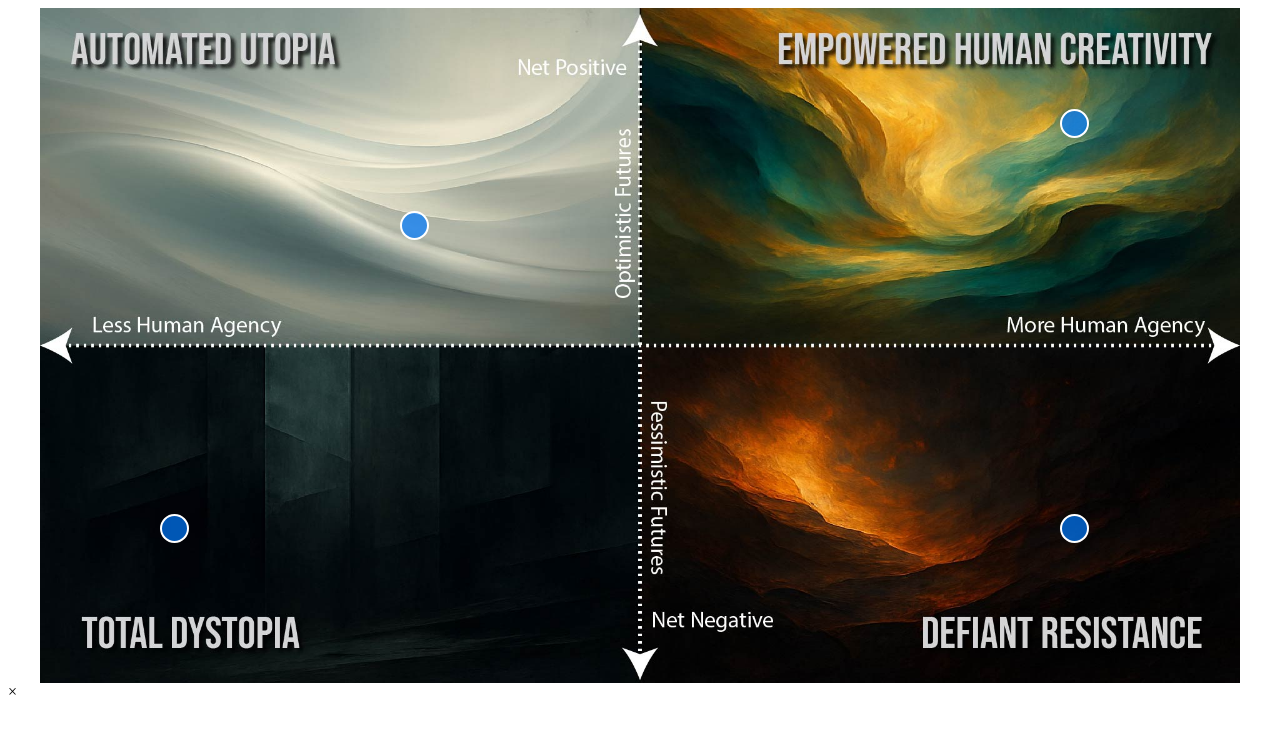
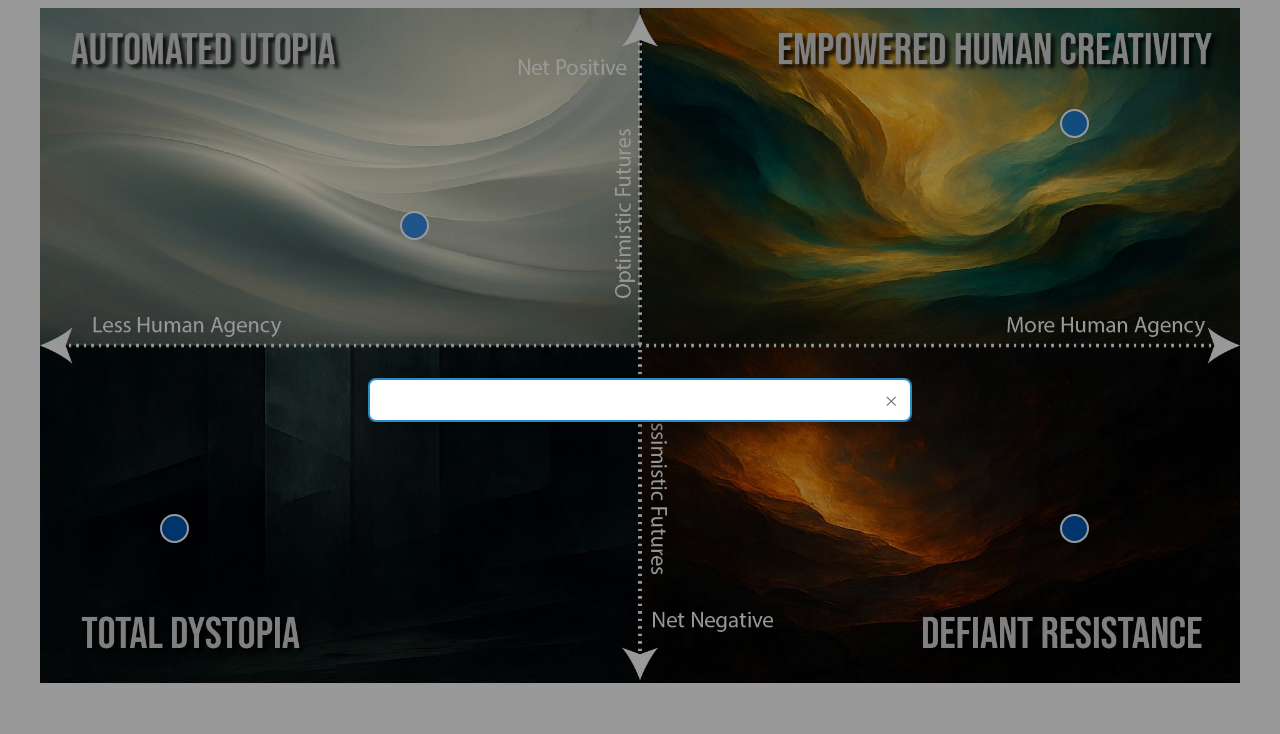
Before and after one commit to rshorst/AI-Futures, a plain HTML site: page index.html in a window 1280 px wide. Drawn offline with Linux system fonts and the light colour scheme.

Commit message:
Update style.css

```diff
--- a/style.css
+++ b/style.css
@@ -15,58 +15,51 @@
   position: absolute;
   width: 25px;
   height: 25px;
-  background-color: rgba(0, 123, 255, 0.7); /* Blue semi-transparent */
+  background-color: rgba(0, 123, 255, 0.7);
   border: 2px solid white;
   border-radius: 50%;
   cursor: pointer;
 }
 
-/* Tooltip */
-.hotspot .tooltip {
-  visibility: hidden;
-  width: 250px;
-  background-color: #333;
-  color: #fff;
-  text-align: center;
-  padding: 10px;
-  border-radius: 6px;
-
-  position: absolute;
-  z-index: 1;
-  bottom: 125%; /* Position above the hotspot */
-  left: 50%;
-  transform: translateX(-50%);
-
-  opacity: 0;
-  transition: opacity 0.3s;
+/* Popup overlay */
+.popup-box {
+  display: none;
+  position: fixed;
+  top: 0;
+  left: 0;
+  width: 100vw;
+  height: 100vh;
+  background: rgba(0, 0, 0, 0.4);
+  z-index: 999;
+  display: flex;
+  align-items: center;
+  justify-content: center;
 }
 
-/* Tooltip arrow */
-.hotspot .tooltip::after {
-  content: "";
-  position: absolute;
-  top: 100%; /* Bottom of the tooltip */
-  left: 50%;
-  transform: translateX(-50%);
-  border-width: 5px;
-  border-style: solid;
-  border-color: #333 transparent transparent transparent;
+/* Base popup content */
+.popup-content {
+  background-color: white;
+  padding: 20px;
+  max-width: 500px;
+  width: 90%;
+  border-radius: 8px;
+  box-shadow: 0 5px 20px rgba(0, 0, 0, 0.3);
+  position: relative;
+  color: #333;
+  border: 2px solid #2b8cc4;
 }
 
-/* Show tooltip on hover */
-.hotspot:hover .tooltip {
-  visibility: visible;
-  opacity: 1;
+/* Optional background tints for each quadrant */
+.top-right    { background-color: #e3f2fd; }  /* Light blue */
+.bottom-right { background-color: #f1f8e9; }  /* Light green */
+.bottom-left  { background-color: #fce4ec; }  /* Light pink */
+.top-left     { background-color: #fff3e0; }  /* Light orange */
+
+.close-btn {
+  position: absolute;
+  top: 8px;
+  right: 12px;
+  cursor: pointer;
+  font-size: 1.5rem;
+  color: #777;
 }
-
-/* Tooltip shown below for specific hotspots */
-.hotspot .tooltip-below {
-  bottom: auto;
-  top: 125%; /* Show below instead of above */
-}
-
-.hotspot .tooltip-below::after {
-  top: auto;
-  bottom: 100%;
-  border-color: transparent transparent #333 transparent; /* Arrow now points up */
-}
```
